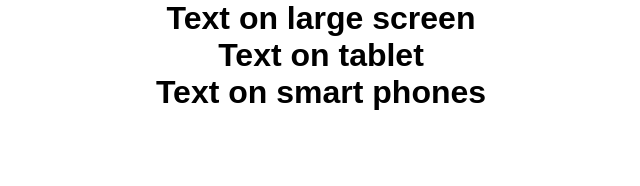
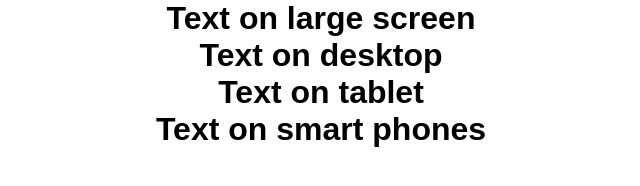
Before and after one commit to AlinaChergava/rwd-2, a plain HTML site: page media/index.html in a window 1280 px wide. Shown: the whole page, without its empty margins (319-959 px from the left). Drawn offline with Linux system fonts and the light colour scheme.

Commit message:
plus desktop screen

```diff
--- a/media/index.html
+++ b/media/index.html
@@ -13,6 +13,10 @@
       <div class="large screen">
         <h1>Text on large screen</h1>
       </div>
+      <!--desktop screen-->
+      <div class="desktop screen">
+        <h1>Text on desktop</h1>
+      </div>
       <!--tablet screen-->
       <div class="tablet portrait screen">
         <h1>Text on tablet</h1>
```
